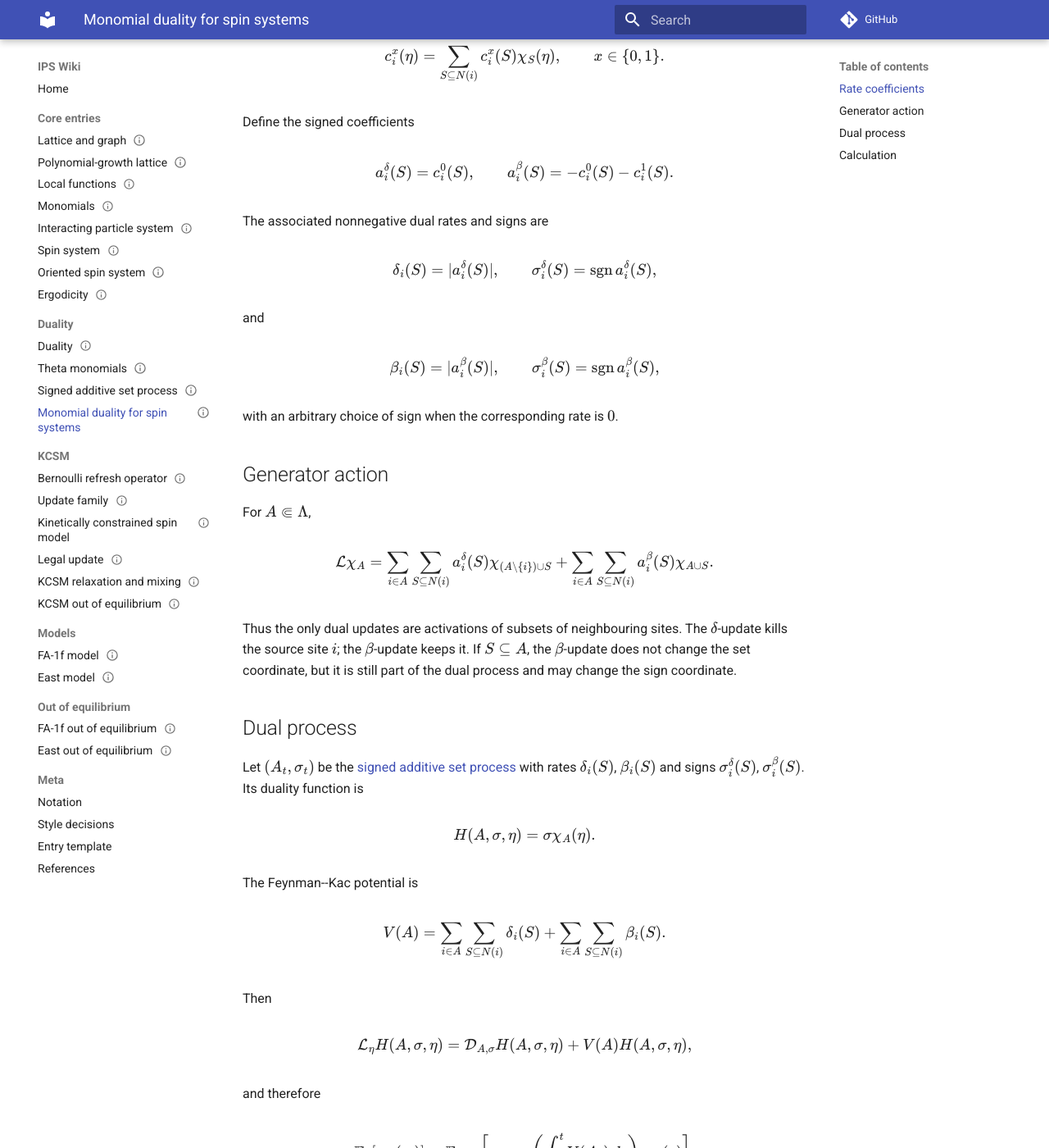
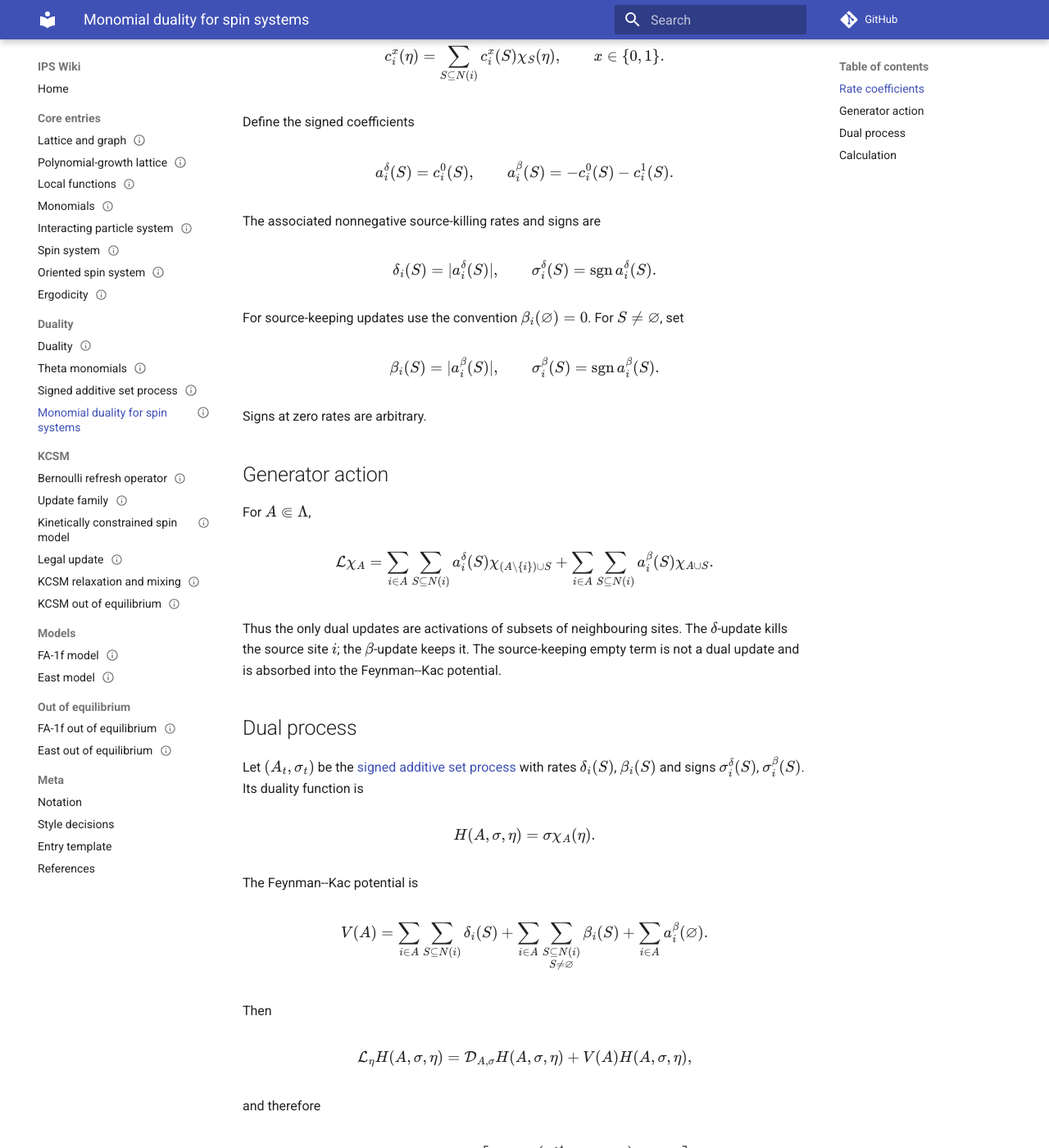
Before and after one commit to maciejgluchowski86-beep/ips-wiki, an MkDocs documentation site: the page built from docs/entries/monomial-duality-for-spin-systems.md, in a window 1280 px wide and 1400 px high, scrolled down 653 px. Shown: the whole window at 82% size. Built offline with MkDocs 1.6.1 and Material for MkDocs 9.7.7, drawn with Linux system fonts in a browser that asks for light colours; comment, search, counter and statistics services are not loaded.

Commit message:
Fold source-keeping empty term into FK potential

```diff
--- a/docs/entries/monomial-duality-for-spin-systems.md
+++ b/docs/entries/monomial-duality-for-spin-systems.md
@@ -44,23 +44,23 @@ a_i^\delta(S)=c_i^0(S),
 a_i^\beta(S)=-c_i^0(S)-c_i^1(S).
 $$
 
-The associated nonnegative dual rates and signs are
+The associated nonnegative source-killing rates and signs are
 
 $$
 \delta_i(S)=|a_i^\delta(S)|,
 \qquad
-\sigma_i^\delta(S)=\operatorname{sgn}a_i^\delta(S),
+\sigma_i^\delta(S)=\operatorname{sgn}a_i^\delta(S).
 $$
 
-and
+For source-keeping updates use the convention \(\beta_i(\vn)=0\). For \(S\ne\vn\), set
 
 $$
 \beta_i(S)=|a_i^\beta(S)|,
 \qquad
-\sigma_i^\beta(S)=\operatorname{sgn}a_i^\beta(S),
+\sigma_i^\beta(S)=\operatorname{sgn}a_i^\beta(S).
 $$
 
-with an arbitrary choice of sign when the corresponding rate is \(0\).
+Signs at zero rates are arbitrary.
 
 ## Generator action
 
@@ -76,7 +76,7 @@ a_i^\delta(S)\chi_{(A\setminus\{i\})\cup S}
 a_i^\beta(S)\chi_{A\cup S}.
 $$
 
-Thus the only dual updates are activations of subsets of neighbouring sites. The \(\delta\)-update kills the source site \(i\); the \(\beta\)-update keeps it. If \(S\subseteq A\), the \(\beta\)-update does not change the set coordinate, but it is still part of the dual process and may change the sign coordinate.
+Thus the only dual updates are activations of subsets of neighbouring sites. The \(\delta\)-update kills the source site \(i\); the \(\beta\)-update keeps it. The source-keeping empty term is not a dual update and is absorbed into the Feynman--Kac potential.
 
 ## Dual process
 
@@ -92,7 +92,9 @@ $$
 V(A)=
 \sum_{i\in A}\sum_{S\subseteq N(i)}\delta_i(S)
 +
-\sum_{i\in A}\sum_{S\subseteq N(i)}\beta_i(S).
+\sum_{i\in A}\sum_{\substack{S\subseteq N(i)\\ S\ne\vn}}\beta_i(S)
++
+\sum_{i\in A}a_i^\beta(\vn).
 $$
 
 Then
```
